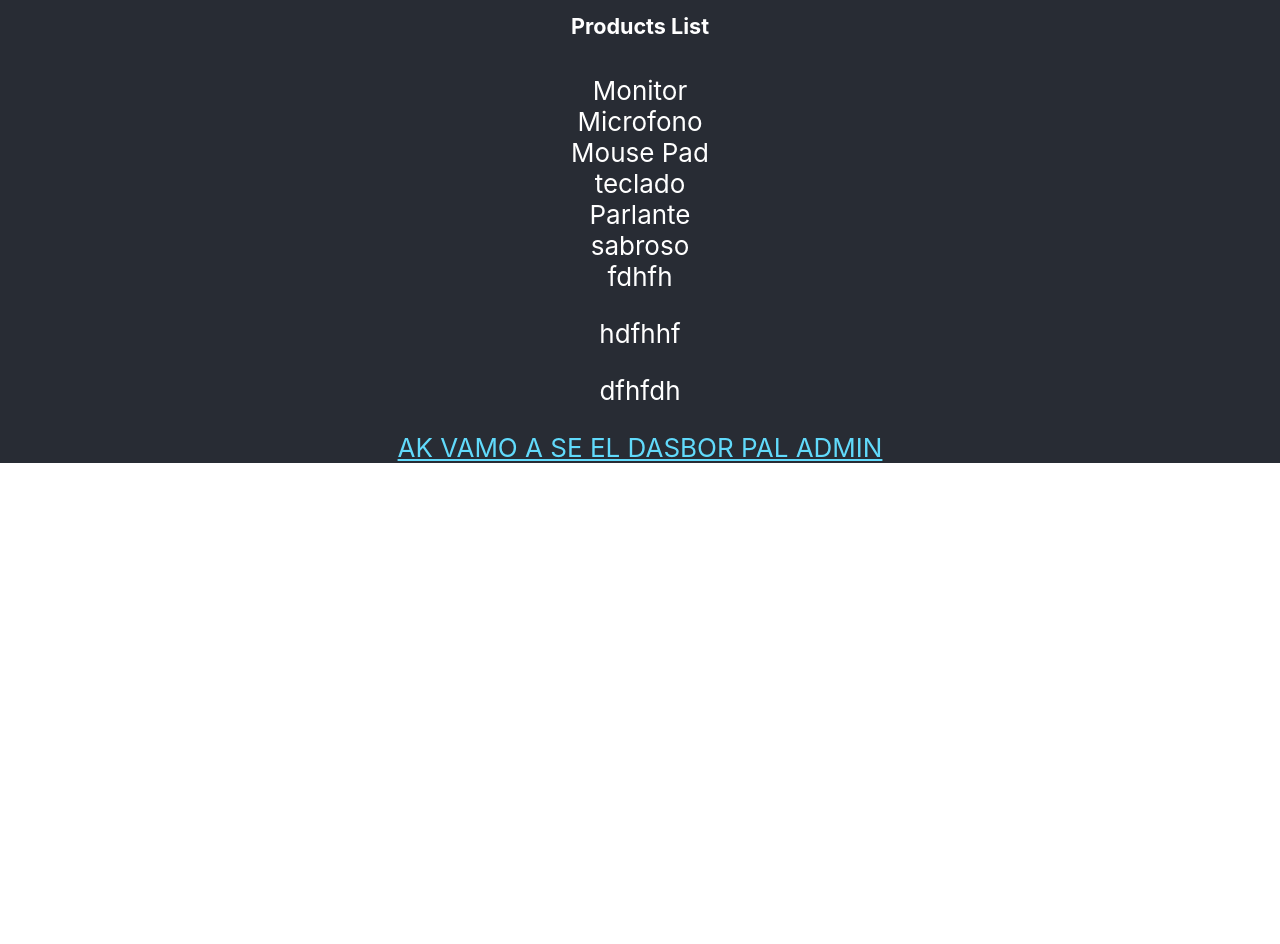
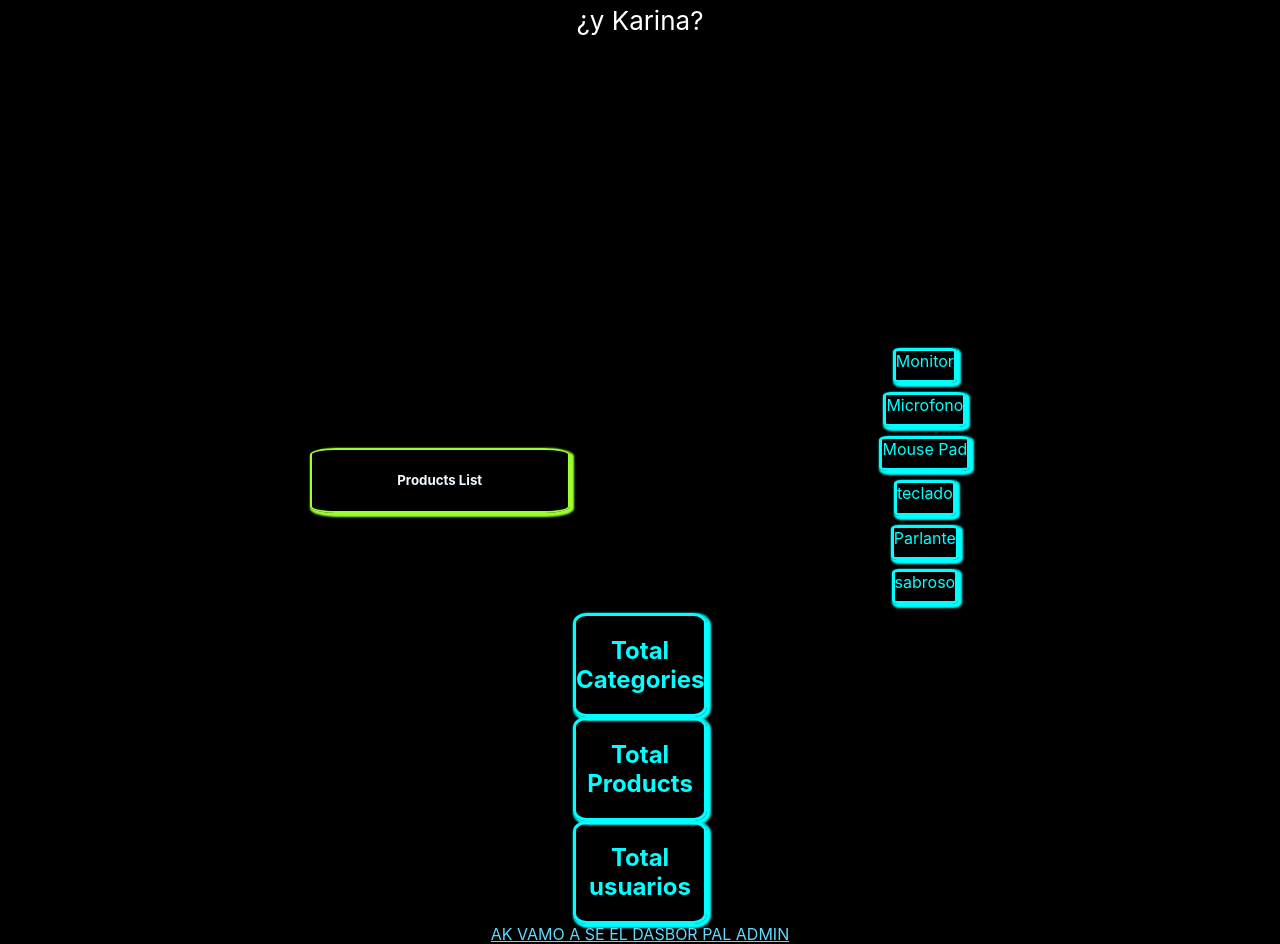
Before and after one commit to nachoetienotmoine/dashboard-goffice, a React (Create React App) app: page / in a window 1280 px wide. Shown: the part 540-1484 px from the top of the page. Before the commit the page ends 1003 px from the top, so only its background shows below. Built offline with nearby package versions, Linux system fonts and the light colour scheme.

Commit message:
actualizo vistas
probando algunas vistas

```diff
--- a/src/assets/css/App.css
+++ b/src/assets/css/App.css
@@ -14,7 +14,7 @@
 }
 
 .App-header {
-  background-color: #282c34;
+  background-color: black;
   min-height: 100vh;
   display: flex;
   flex-direction: column;
@@ -36,3 +36,72 @@
     transform: rotate(360deg);
   }
 }
+
+body{
+  background-color: black;
+
+
+}
+
+
+.card{
+  display: flex;
+  flex-direction: row;
+  justify-content: space-evenly;
+  align-items:center ;
+
+}
+
+.DivTitulo{
+  display: flex;
+  flex-direction: column;
+  border: solid 2px;
+  border-color: #9CFF2E;
+  box-shadow: 2px 2px 2px 2px #9CFF2E;
+  border-radius: 10%;
+  height: 10%;
+  width: 20%;
+  color: #9CFF2E;
+}
+
+
+
+.Product{
+  border: solid 3px;
+  border-color: #0ff;
+  border-radius: 10%;
+  box-shadow: 2px 2px 2px 2px #0ff;
+  padding-bottom: 10%;
+  margin-bottom: 10%;
+  color: #0ff;
+}
+
+.smallcards{
+
+  color: aliceblue;
+  border: solid 1px white;
+}
+
+.Titulo{
+  color: aliceblue;
+}
+
+.conteiner{
+  width: 10%;
+  height: 10%;
+  border: solid 3px;
+  border-color: #0ff;
+  border-radius: 10%;
+  box-shadow: 2px 2px 2px 2px #0ff;
+  color: #0ff;
+}
+
+
+.Card2{
+  display: flex;
+  flex-direction: row;
+  justify-content: center;
+
+
+
+}
--- a/src/components/App.js
+++ b/src/components/App.js
@@ -15,13 +15,17 @@ function App() {
         <p>
           ¿y Karina?
         </p>
-        <div>
+      </header>
+
+      <body>
+      <div>
           <LastProductCreate />
           <LastUserCreate />
           <ProdList />
           <TotalCategories />
           <TotalProducts />
           <TotalUsers />
+
 
         </div>
         <a
@@ -32,7 +36,7 @@ function App() {
         >
           AK VAMO A SE EL DASBOR PAL ADMIN
         </a>
-      </header>
+      </body>
     </div>
   );
 }
--- a/src/components/ProdList.js
+++ b/src/components/ProdList.js
@@ -3,50 +3,53 @@ import react from 'react';
 function ProdList() {
   return (
     <div >
-       <div className="col-lg-6 mb-4">
-      <div className="card shadow mb-4">
-        <div className="card-header py-3">
-          <h5 className="m-0 font-weight-bold text-gray-800">
-            Products List
-          </h5>
+
+      <div className="card">
+
+        <div className="DivTitulo">
+          <h5 className="Titulo">Products List</h5>
         </div>
+
+
         <div className="card-body">
+
           <div className="row">
             <div className="col-lg-6 mb-4">
               <div className="card bg-dark text-white shadow">
-                <div className="card-body">Monitor</div>
+                <div className="Product">Monitor</div>
               </div>
             </div>
             <div className="col-lg-6 mb-4">
               <div className="card bg-dark text-white shadow">
-                <div className="card-body">Microfono</div>
+                <div className="Product">Microfono</div>
               </div>
             </div>
             <div className="col-lg-6 mb-4">
               <div className="card bg-dark text-white shadow">
-                <div className="card-body">Mouse Pad</div>
+                <div className="Product">Mouse Pad</div>
               </div>
             </div>
             <div className="col-lg-6 mb-4">
               <div className="card bg-dark text-white shadow">
-                <div className="card-body">teclado</div>
+                <div className="Product">teclado</div>
               </div>
             </div>
             <div className="col-lg-6 mb-4">
               <div className="card bg-dark text-white shadow">
-                <div className="card-body">Parlante</div>
+                <div className="Product">Parlante</div>
               </div>
             </div>
             <div className="col-lg-6 mb-4">
               <div className="card bg-dark text-white shadow">
-                <div className="card-body">sabroso</div>
+                <div className="Product">sabroso</div>
               </div>
             </div>
           </div>
+
         </div>
       </div>
     </div>
-    </div>
+
   );
 }
 
--- a/src/components/TotalCategories.js
+++ b/src/components/TotalCategories.js
@@ -1,11 +1,51 @@
 import react from 'react';
+import SmallCard from './smallCard';
+
+/*  Cada set de datos es un objeto literal */
+
+/* <!-- Total Categories --> */
+
+let Categories = {
+  title: 'Total categories',
+  color: 'primary',
+  cuantity: 2,
+  icon: 'fa-clipboard-list'
+}
+
+
+/* <!-- Total Products --> */
+
+let Products = {
+  title:' Total Products',
+  color:'success',
+  cuantity: '6',
+  icon:'fa-award'
+}
+
+
+/* <!-- Total Users --> */
+
+let Users = {
+  title:'Total Users' ,
+  color:'warning',
+  cuantity:'5',
+  icon:'fa-user-check'
+}
+
+
+let cards = [Categories, Products, Users];
 
 function TotalCategories() {
   return (
-    <div >
-      fdhfh
-    </div>
-  );
+
+    <div className="Card2">
+
+         <div className='conteiner'>
+          <h2>Total Categories</h2>
+         </div>
+
+  </div>
+);
 }
 
 export default TotalCategories;
--- a/src/components/TotalProducts.js
+++ b/src/components/TotalProducts.js
@@ -2,8 +2,14 @@ import react from 'react';
 
 function TotalProducts() {
   return (
-    <div >
-      <p> hdfhhf</p>
+
+    <div className="Card2">
+
+            <div className='conteiner'>
+             <h2>Total Products</h2>
+            </div>
+
+
     </div>
   );
 }
--- a/src/components/TotalUsers.js
+++ b/src/components/TotalUsers.js
@@ -3,9 +3,13 @@ import react from 'react';
 
 function TotalUsers() {
   return (
-    <div >
-      <p> dfhfdh</p>
+    <div className="Card2">
+
+    <div className='conteiner'>
+     <h2>Total usuarios</h2>
     </div>
+
+</div>
   );
 }
 
--- /dev/null
+++ b/src/components/smallCard.js
@@ -0,0 +1,52 @@
+import React from 'react';
+import PropTypes from 'prop-types';
+
+function smallCard(props){
+    return(
+        <div className="smallcards">
+            <div>
+                <div className="Product">
+                    <div className="Product">
+                        <div className="Product">
+                            <div className="" ></div>
+                            <div>
+
+                            </div>
+                        </div>
+                        <div className="Titulo">
+                            <p>Total Users</p>
+                        </div>
+                    </div>
+                </div>
+            </div>
+        </div>
+
+    )
+}
+
+/* DEFINICIÓN DE PROPIEDADES POR DEFAULT */
+
+smallCard.defaultProps = {
+    title: 'No Title',
+    color: 'success',
+    cuantity: 'No cuatity',
+    icon: 'fa-clipboard-list'
+}
+
+/* PROPTYPES */
+
+smallCard.propTypes = {
+    atritutes: PropTypes.shape({
+        title: PropTypes.string.isRequired,
+        color: PropTypes.string.isRequired,
+        cuantity: PropTypes.oneOfType([
+            PropTypes.string,
+            PropTypes.number
+        ]).isRequired,
+        icon: PropTypes.string.isRequired
+    })
+}
+
+
+
+export default smallCard;
```
Also changed, not shown: src/index.css (line endings or trailing spaces).
